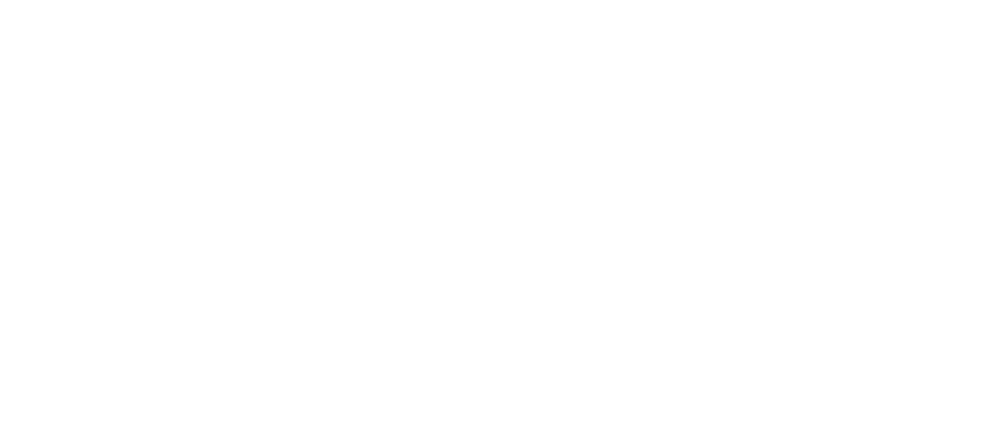
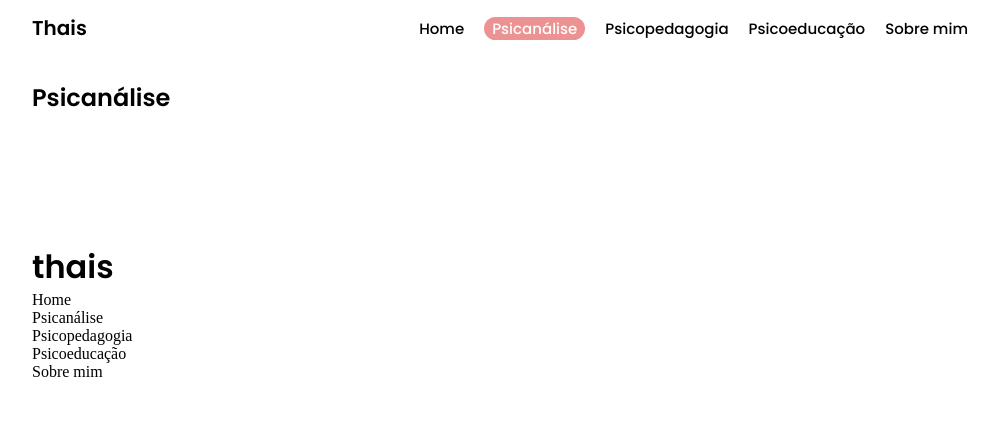
Before and after one commit to dansf/Web--PortfolioThais, a plain HTML site: page pages/psicanalise.html in a window 1280 px wide. Shown: the whole page, without its empty margins (140-1138 px from the left). Drawn offline with nearby package versions, Linux system fonts and the light colour scheme.

Commit message:
Psicanalise Page

```diff
--- a/pages/psicanalise.html
+++ b/pages/psicanalise.html
@@ -1,12 +1,83 @@
 <!DOCTYPE html>
 <html lang="en">
-<head>
-    <meta charset="UTF-8">
-    <meta http-equiv="X-UA-Compatible" content="IE=edge">
-    <meta name="viewport" content="width=device-width, initial-scale=1.0">
+  <head>
+    <meta charset="UTF-8" />
+    <meta http-equiv="X-UA-Compatible" content="IE=edge" />
+    <meta name="viewport" content="width=device-width, initial-scale=1.0" />
+    <!-- Link font -->
+    <link rel="preconnect" href="https://fonts.googleapis.com" />
+    <link rel="preconnect" href="https://fonts.gstatic.com" crossorigin />
+    <link
+      href="https://fonts.googleapis.com/css2?family=Poppins:wght@300;400;500;600;700&display=swap"
+      rel="stylesheet"
+    />
+    <link rel="stylesheet" href="/css/pagepsicanalise.css" />
+
     <title>Psicanálise</title>
-</head>
-<body>
+  </head>
+  <body>
+    <header class="header" id="header">
+      <nav class="nav container">
+        <a href="../" class="nav__logo">Thais</a>
+        <div class="nav__container menu">
+          <ul class="nav__ul">
+            <li class="nav__item">
+              <a href="../#about" class="nav__link">Home</a>
+            </li>
+            <li class="nav__item">
+              <a href="#psicanalise" class="nav__link">Psicanálise</a>
+            </li>
+            <li class="nav__item">
+              <a href="#psicopedagogia" class="nav__link">Psicopedagogia</a>
+            </li>
+            <li class="nav__item">
+              <a href="#psicoeducacao" class="nav__link">Psicoeducação</a>
+            </li>
+            <li class="nav__item">
+              <a href="#about" class="nav__link">Sobre mim</a>
+            </li>
+          </ul>
+          <box-icon name="x" class="close"></box-icon>
+        </div>
+        <box-icon name="grid-alt" class="toggle"></box-icon>
+      </nav>
+    </header>
 
-</body>
+    <main class="main__psicanalise">
+      <section class="pagePsicanalise section spy" id="psicanalise">
+        <div class="pagePsicanalise__container container">
+          <h1 class="section-title">Psicanálise</h1>
+        </div>
+      </section>
+    </main>
+
+    <footer class="footer section">
+      <div class="footer__container container">
+        <div class="one">
+          <h1>thais</h1>
+        </div>
+        <div class="two">
+          <ul>
+            <a href="#home">
+              <li>Home</li>
+            </a>
+            <a href="#psicanalise">
+              <li>Psicanálise</li>
+            </a>
+            <a href="#psicopedagogia">
+              <li>Psicopedagogia</li>
+            </a>
+            <a href="#psicoeducacao">
+              <li>Psicoeducação</li>
+            </a>
+            <a href="#about">
+              <li>Sobre mim</li>
+            </a>
+          </ul>
+        </div>
+      </div>
+    </footer>
+    <script src="../js/menu.js"></script>
+    <script src="https://unpkg.com/boxicons@2.1.2/dist/boxicons.js"></script>
+  </body>
 </html>
--- a/sass/about.scss
+++ b/sass/about.scss
@@ -63,7 +63,10 @@
         }
       }
 
-
+      .leftArrow,
+      .rightArrow {
+        cursor: pointer;
+      }
     }
   }
 }
--- a/sass/home.scss
+++ b/sass/home.scss
@@ -81,7 +81,7 @@
         grid-row: 2;
       }
 
-      button {
+      .button {
         grid-column: 1 / span 2;
         grid-row: 3;
         justify-self: flex-end;
--- /dev/null
+++ b/sass/pagepsicanalise.scss
@@ -0,0 +1,26 @@
+@use "import" as *;
+@use "navbar" as *;
+// @use "footer" as *;
+
+//*================= NavBar ====================*//
+.header {
+  .nav {
+    &__item {
+      &:nth-child(2) {
+        background-color: $redDark-color;
+        border-radius: 30px;
+        padding: 0 $mb-0-5;
+
+        a {
+          color: $white-color;
+        }
+      }
+    }
+
+    &__link {
+      &:hover::before {
+        transform: scaleX(0);
+      }
+    }
+  }
+}
--- a/sass/psicanalise.scss
+++ b/sass/psicanalise.scss
@@ -45,7 +45,7 @@
       @include grid;
       grid-template-columns: repeat(2, 1fr);
 
-      button {
+      .button {
         grid-column: 1 / span 2;
         justify-self: flex-end;
         align-self: flex-start;
```
Also changed, not shown: index.html (+18 -5 lines), css/index.css, css/pagepsicanalise.css (added), 2 other files.
